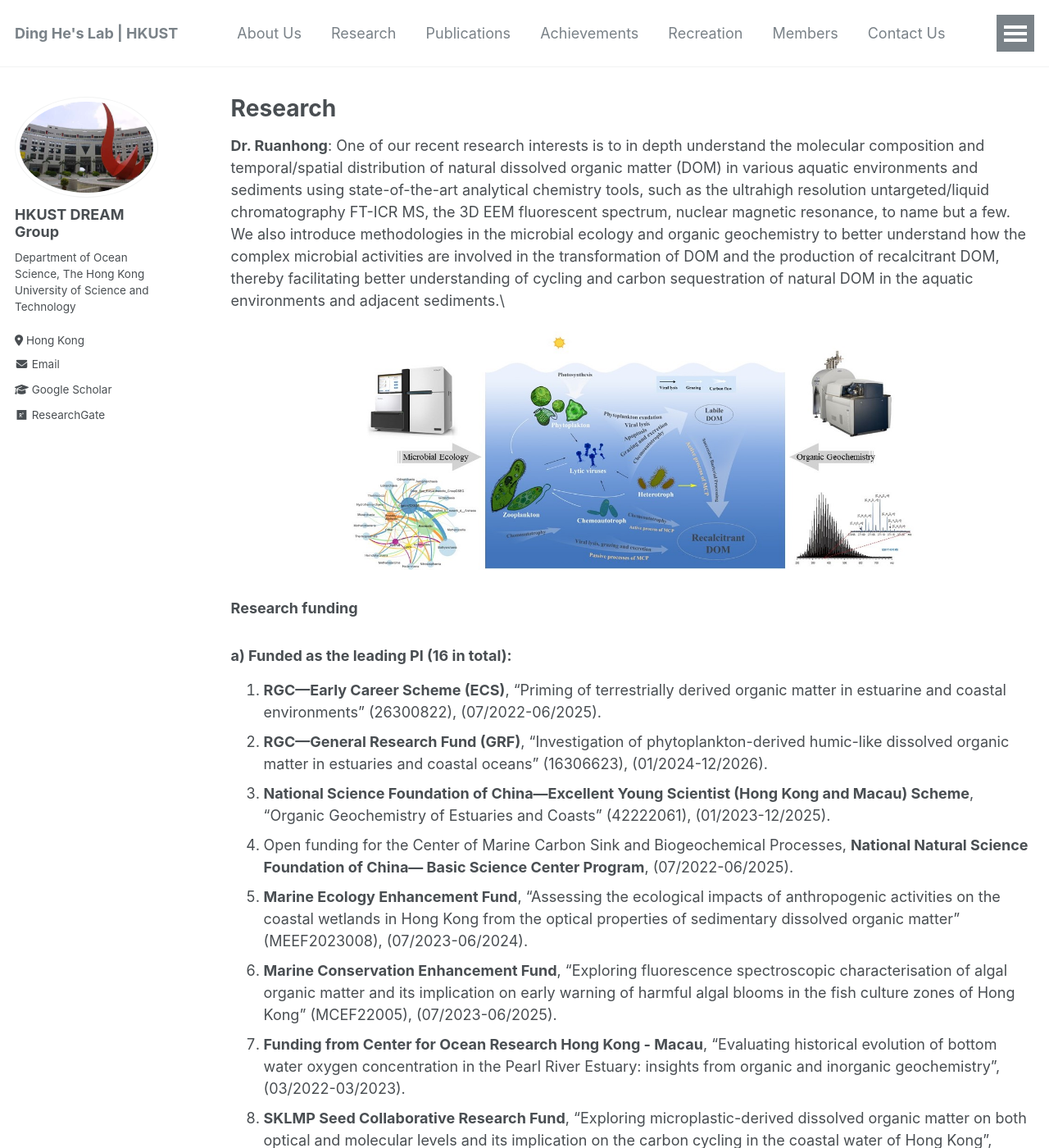
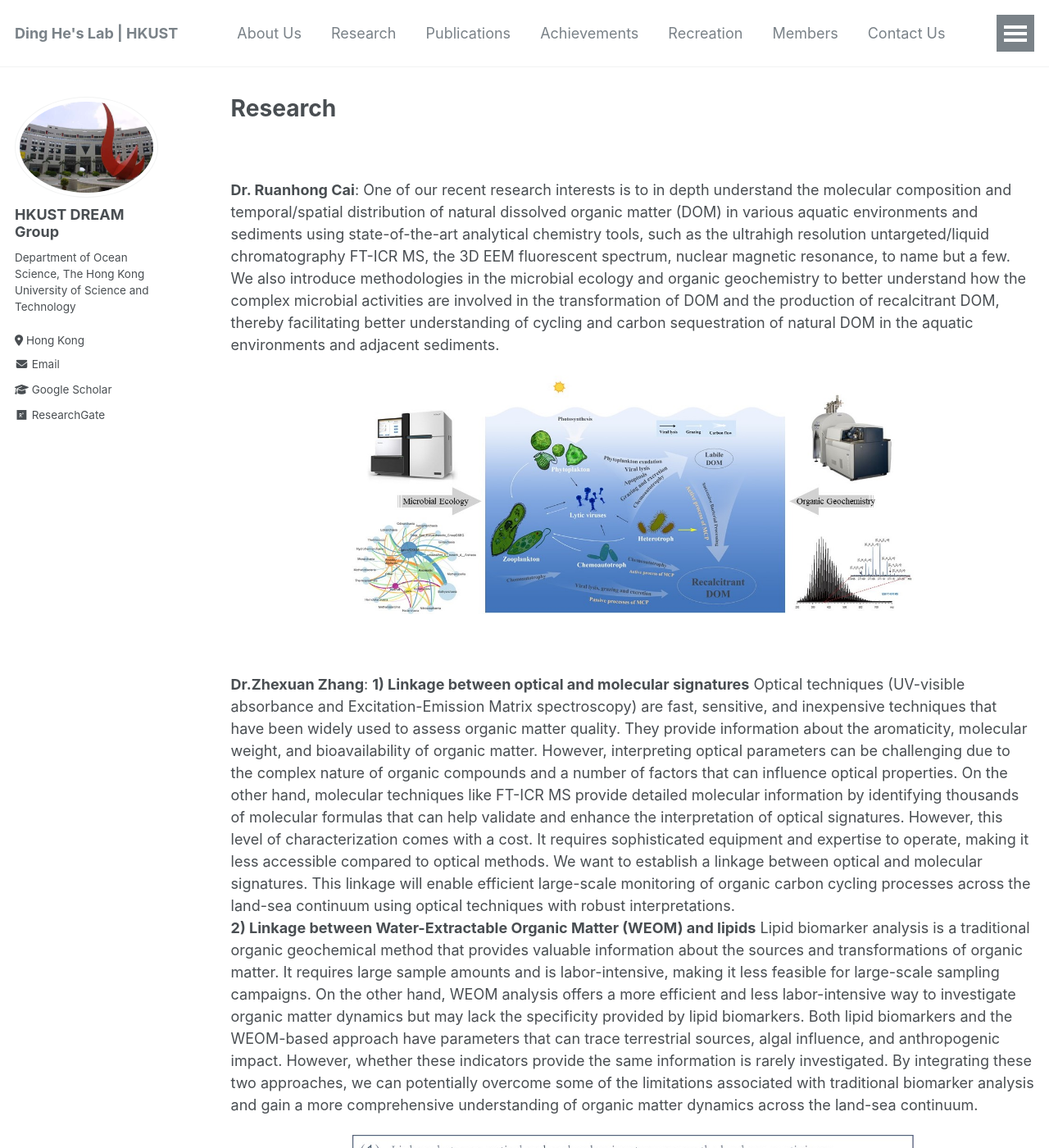
Before and after one commit to hkustDingHe/hkustDingHe.github.io, a Jekyll site: the page built from _pages/research.md, in a window 1280 px wide and 1400 px high. Shown: the whole window at 82% size. Built offline with Jekyll 4.4.1, drawn with Linux system fonts in a browser that asks for light colours.

Commit message:
Update research.md

```diff
--- a/_pages/research.md
+++ b/_pages/research.md
@@ -6,9 +6,14 @@ author_profile: true
 ---
 {% include base_path %}
 
-**Dr. Ruanhong**: One of our recent research interests is to in depth understand the molecular composition and temporal/spatial distribution of natural dissolved organic matter (DOM) in various aquatic environments and sediments using state-of-the-art analytical chemistry tools, such as the ultrahigh resolution untargeted/liquid chromatography FT-ICR MS, the 3D EEM fluorescent spectrum, nuclear magnetic resonance, to name but a few. We also introduce methodologies in the microbial ecology and organic geochemistry to better understand how the complex microbial activities are involved in the transformation of DOM and the production of recalcitrant DOM, thereby facilitating better understanding of cycling and carbon sequestration of natural DOM in the aquatic environments and adjacent sediments.\
+<br/><br/>
+**Dr. Ruanhong Cai**: One of our recent research interests is to in depth understand the molecular composition and temporal/spatial distribution of natural dissolved organic matter (DOM) in various aquatic environments and sediments using state-of-the-art analytical chemistry tools, such as the ultrahigh resolution untargeted/liquid chromatography FT-ICR MS, the 3D EEM fluorescent spectrum, nuclear magnetic resonance, to name but a few. We also introduce methodologies in the microbial ecology and organic geochemistry to better understand how the complex microbial activities are involved in the transformation of DOM and the production of recalcitrant DOM, thereby facilitating better understanding of cycling and carbon sequestration of natural DOM in the aquatic environments and adjacent sediments.
 <div align="center"><img src="/images/research/Research_cairuanhong.jpg" width="70%"></div>
-
+<br/><br/>
+**Dr.Zhexuan Zhang**: **1) Linkage between optical and molecular signatures** Optical techniques (UV-visible absorbance and Excitation-Emission Matrix spectroscopy) are fast, sensitive, and inexpensive techniques that have been widely used to assess organic matter quality. They provide information about the aromaticity, molecular weight, and bioavailability of organic matter. However, interpreting optical parameters can be challenging due to the complex nature of organic compounds and a number of factors that can influence optical properties. On the other hand, molecular techniques like FT-ICR MS provide detailed molecular information by identifying thousands of molecular formulas that can help validate and enhance the interpretation of optical signatures. However, this level of characterization comes with a cost. It requires sophisticated equipment and expertise to operate, making it less accessible compared to optical methods. We want to establish a linkage between optical and molecular signatures. This linkage will enable efficient large-scale monitoring of organic carbon cycling processes across the land-sea continuum using optical techniques with robust interpretations.<br/>
+**2) Linkage between Water-Extractable Organic Matter (WEOM) and lipids** Lipid biomarker analysis is a traditional organic geochemical method that provides valuable information about the sources and transformations of organic matter. It requires large sample amounts and is labor-intensive, making it less feasible for large-scale sampling campaigns. On the other hand, WEOM analysis offers a more efficient and less labor-intensive way to investigate organic matter dynamics but may lack the specificity provided by lipid biomarkers. Both lipid biomarkers and the WEOM-based approach have parameters that can trace terrestrial sources, algal influence, and anthropogenic impact. However, whether these indicators provide the same information is rarely investigated. By integrating these two approaches, we can potentially overcome some of the limitations associated with traditional biomarker analysis and gain a more comprehensive understanding of organic matter dynamics across the land-sea continuum.
+<div align="center"><img src="/images/research/Research_zhangzexuan.jpg" width="70%"></div>
+<br/>
 
 ### Research funding
 ### a) Funded as the leading PI (16 in total):
```
